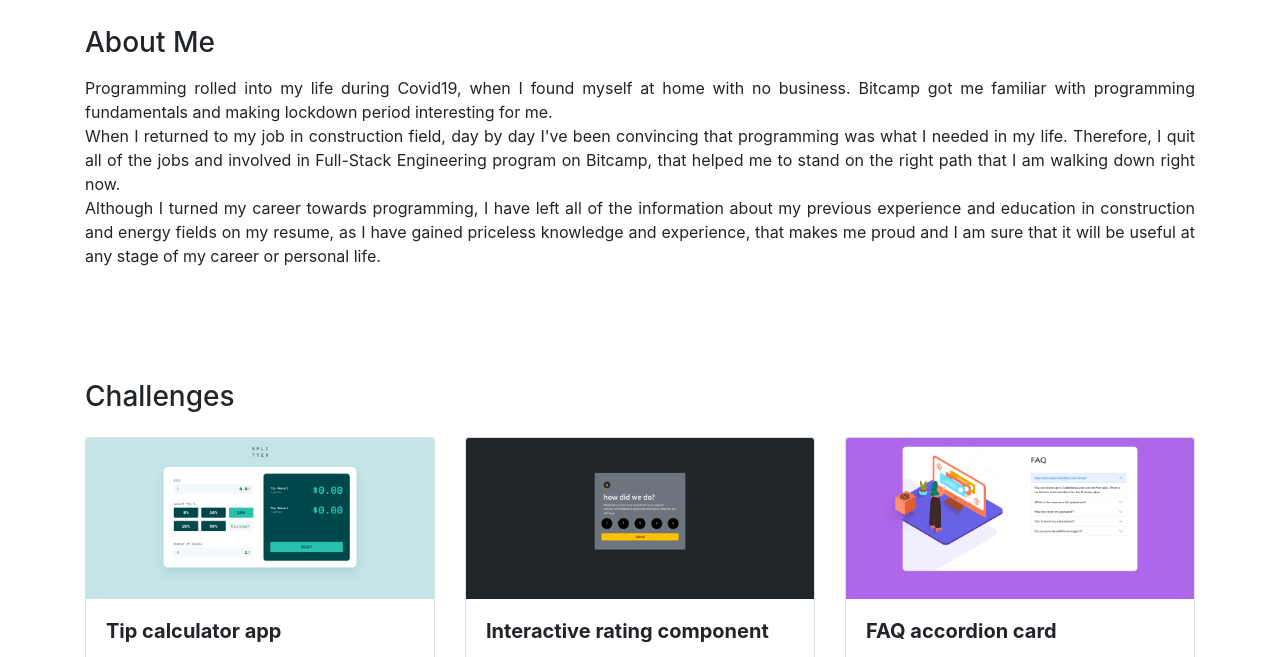
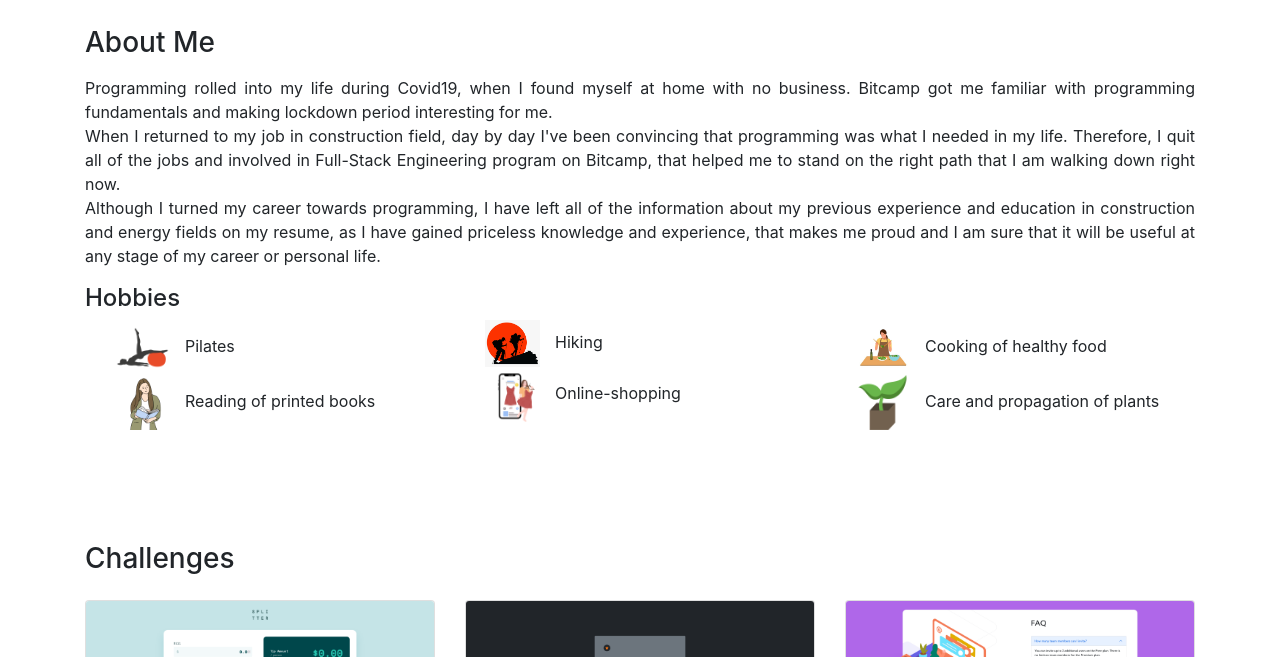
Before and after one commit to teobidzishvili/portfolio, a plain HTML site: page index.html in a window 1280 px wide. Shown: the part 443-1100 px from the top of the page. Drawn offline with nearby package versions, Linux system fonts and the light colour scheme; a web font is replaced by a local one.

Commit message:
hobbies added

```diff
--- a/index.html
+++ b/index.html
@@ -46,6 +46,27 @@
         When I returned to my job in construction field, day by day I've been convincing that programming was what I needed in my life. Therefore, I quit all of the jobs and involved in Full-Stack Engineering program on Bitcamp, that helped me to stand on the right path that I am walking down right now.<br>
         Although I turned my career towards programming, I have left all of the information about my previous experience and education in construction and energy fields on my resume, as I have gained priceless knowledge and experience, that makes me proud and I am sure that it will be useful at any stage of my career or personal life.
       </p>
+      <h4>Hobbies</h4>
+      <div class="d-flex flex-row">
+        <ul class="list-unstyled col-4">
+          <li><img src="./Images/pilates.png" alt="pilates icon" class="col-3">Pilates</li>
+          <li><img src="./Images/reading.png" alt="books icon" class="col-3">Reading of printed books</li>
+        </ul>
+        <ul class="list-unstyled col-4">
+          <li><img src="./Images/hiking.png" alt="hiking icon" class="col-3">Hiking</li>
+          <li><img src="./Images/shopping.png" alt="plants icon" class="col-3">Online-shopping</li>
+
+        </ul>
+        <ul class="list-unstyled col-4">
+          <li><img src="./Images/cooking.jpg" alt="food icon" class="col-3">Cooking of healthy food</li>
+          <li><img src="./Images/plants.png" alt="plants icon" class="col-3">Care and propagation of plants</li>
+        </ul>
+        <span class="inline-block"></span>
+        <span class="inline-block"></span>
+        <span class="inline"></span>
+        <span class="inline"></sp>
+        <span class="inline"></span>
+    </div>
     </div>
   </section>
 
@@ -231,12 +252,5 @@
     </div>
   </section>
 
-  <!-- Contact -->
-
-
- <!-- Footer -->
-  <!-- <footer class="bg-dark py-3 text-center text-white">
-  </footer> -->
-
 </body>
 </html>
```
Also changed, not shown: Images/cooking.jpg (added), Images/hiking.png (added), Images/pilates.png (added), Images/plants.png (added), Images/reading.png (added), Images/shopping.png (added).
